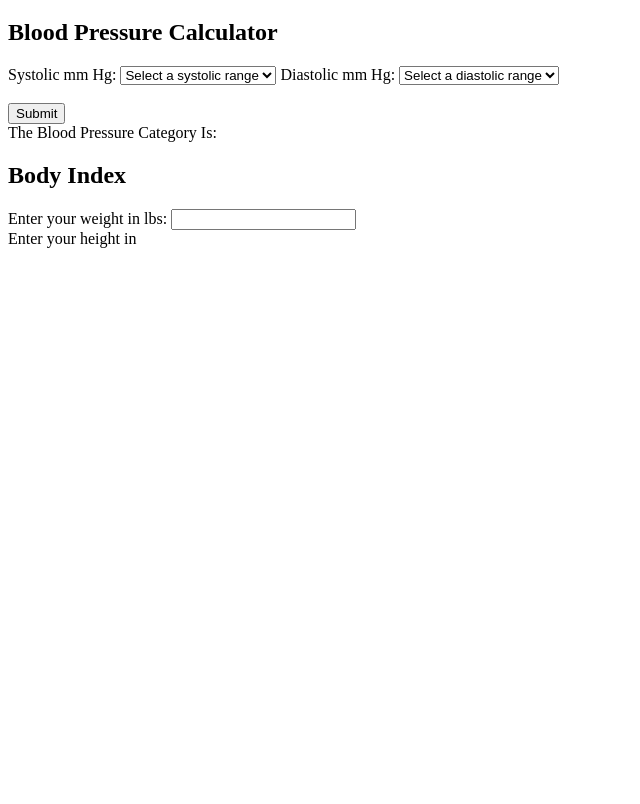
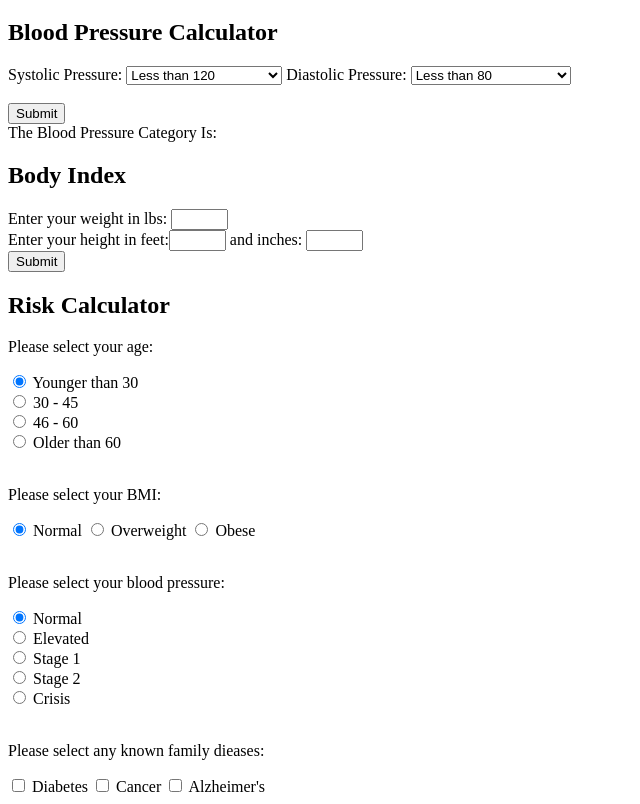
Before and after one commit to mondracek-lewisu/hirc-static, a plain HTML site: page index.html in a window 1280 px wide. Shown: the part 61-865 px from the top of the page, without its empty margins (0-640 px from the left). Before the commit the page ends 800 px from the top, so only its background shows below. Drawn offline with Linux system fonts and the light colour scheme.

Commit message:
Updated the HTML file again

```diff
--- a/index.html
+++ b/index.html
@@ -13,19 +13,19 @@
 	<main class="main-content">
 		<section class="blood-pressure">
 			<h2>Blood Pressure Calculator</h2>
-			<form action="...">
-				<label for="Systolic">Systolic mm Hg:</label>
+			<form action="..." method="get">
+				<label for="Systolic">Systolic Pressure:</label>
 				<select name="upperNum" id="upperNum">
-					<option value="select">Select a systolic range</option>
+					<option value="select" disabled>Select a systolic range</option>
 					<option value="normal">Less than 120</option>
 					<option value="elevated">120 - 129</option>
 					<option value="hypertensionS1">130 - 139</option>
 					<option value="hypertensionS2">140 or Higher</option>
 					<option value="hypertensiveCrisis">Higher than 180</option>
 				</select>
-				<label for="Diastolic">Diastolic mm Hg:</label>
+				<label for="Diastolic">Diastolic Pressure:</label>
 				<select name="lowerNum" id="lowerNum">
-					<option value="Select">Select a diastolic range</option>
+					<option value="Select" disabled>Select a diastolic range</option>
 					<option value="normal">Less than 80</option>
 					<option value="elevated">Less than 80</option>
 					<option value="hypertensionS1">80 - 89</option>
@@ -42,8 +42,57 @@
 			<h2>Body Index</h2>
 			<form action="..." method="get">
 				<label for="weight">Enter your weight in lbs:</label>
-				<input type="text" id="weight" name="weight"><br>
-				<label for="height">Enter your height in </label>
+				<input type="text" id="weight" name="weight" maxlength="4" size="4" required><br>
+				<label for="height">Enter your height in feet:<input type="text" id="feet" name="feet" maxlength="4" size="4" required>
+					and inches: <input type="text" id="inches" name="inches" maxlength="4" size="4" required>
+				</label>
+				<br>
+				<input type="submit" value="Submit">
+			</form>
+		</section>
+		<section class="risk-calculator">
+			<h2>Risk Calculator</h2>
+			<form action="..." method="GET">
+				<p>Please select your age:</p>
+				<input type="radio" id="age1" name="age" value="30" checked>
+				<label for="age1">Younger than 30</label><br>
+				<input type="radio" id="age2" name="age" value="45">
+				<label for="age2">30 - 45</label><br>
+				<input type="radio" id="age3" name="age" value="60">
+				<label for="age3">46 - 60</label><br>
+				<input type="radio" id="age4" name="age" value="61">
+				<label for="age4">Older than 60</label>
+				<br><br>
+
+				<p>Please select your BMI:</p>
+				<input type="radio" id="normal" name="BMI" value="normal" checked>
+				<label for="normal">Normal</label>
+				<input type="radio" id="overweight" name="BMI" value="overweight">
+				<label for="overweight">Overweight</label>
+				<input type="radio" id="obese" name="BMI" value="obese">
+				<label for="obese">Obese</label>
+				<br><br>
+
+				<p>Please select your blood pressure:</p>
+				<input type="radio" id="normal" name="BP" value="normal" checked>
+				<label for="normal">Normal</label><br>
+				<input type="radio" id="elevated" name="BP" value="elevated">
+				<label for="elevated">Elevated</label><br>
+				<input type="radio" id="stage1" name="BP" value="stage1">
+				<label for="stage1">Stage 1</label><br>
+				<input type="radio" id="stage2" name="BP" value="stage2">
+				<label for="stage2">Stage 2</label><br>
+				<input type="radio" id="crisis" name="BP" value="crisis">
+				<label for="crisis">Crisis</label>
+				<br><br>
+
+				<p>Please select any known family dieases:</p>
+				<input type="checkbox" id="diabetes" name="family-diease" value="diabetes">
+				<label for="diabetes">Diabetes</label>
+				<input type="checkbox" id="cancer" name="family-diease" value="cancer">
+				<label for="cancer">Cancer</label>
+				<input type="checkbox" id="alzheimer" name="family-diease" value="alzheimer">
+				<label for="alzheimer">Alzheimer's</label>
 			</form>
 		</section>
 	</main>
```
